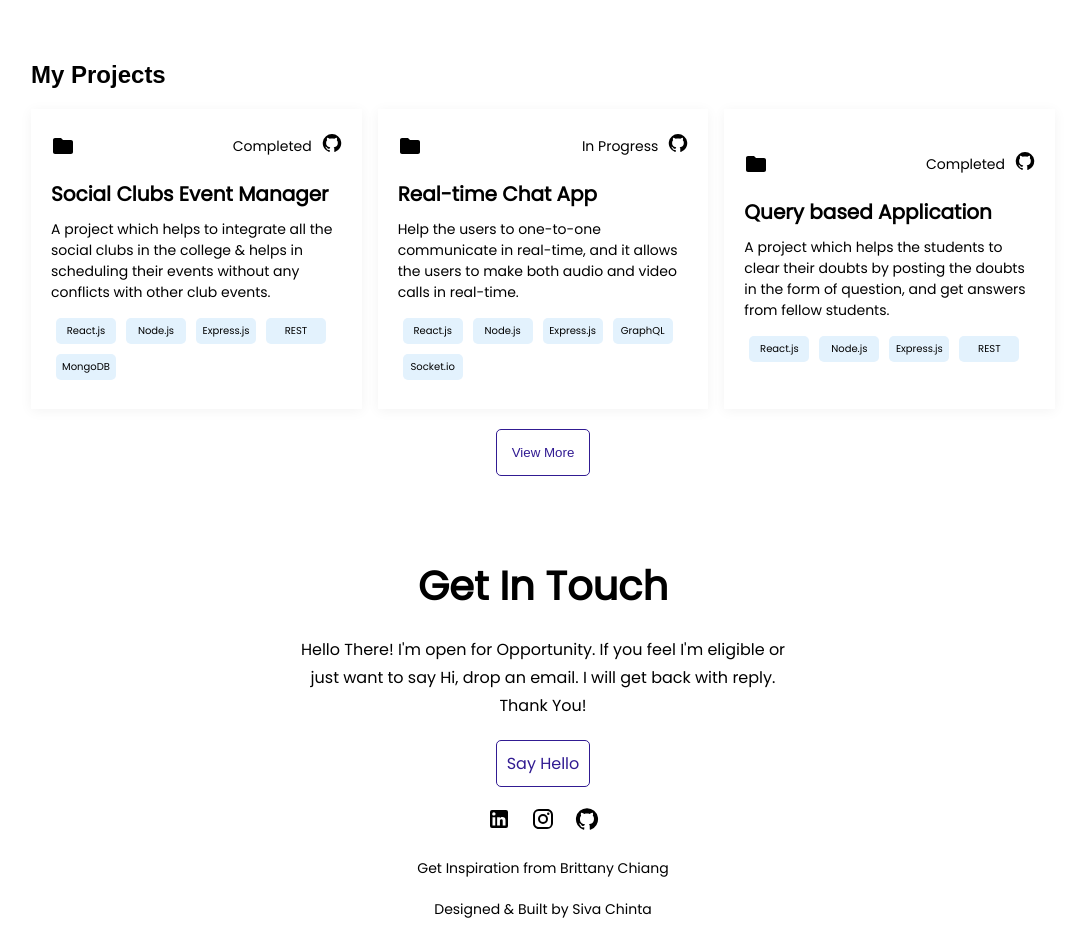
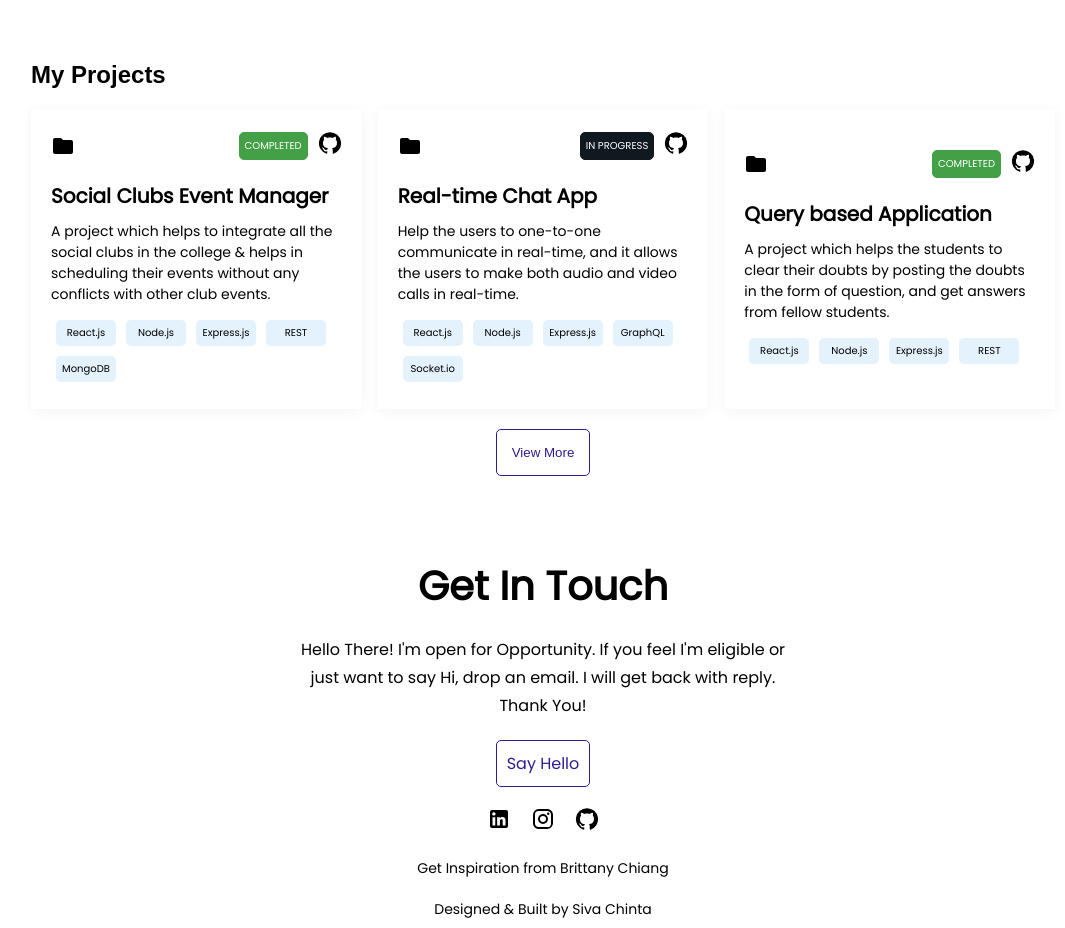
Before and after one commit to sambasivareddy-ch/sambasiva, a React (Create React App) app: page / in a window 1280 px wide. Shown: the part 1380-2308 px from the top of the page, without its empty margins (97-1162 px from the left). Built offline with nearby package versions, Linux system fonts and the light colour scheme.

Commit message:
status styles changed

```diff
--- a/src/components/Project.js
+++ b/src/components/Project.js
@@ -4,19 +4,21 @@ import GitHubIcon from "@mui/icons-material/GitHub";
 import styles from "../styles/page.module.css";
 
 const Project = (props) => {
-    const classes = `${styles["pro-wrapper"]} ${props.className}`
+    const classes = `${styles["pro-wrapper"]} ${props.className}`;
     return (
         <div className={classes}>
             <div className={styles["project-header"]}>
                 <FolderIcon />
-                <div>
-                    <span className={"status"}>{ props.project_details.status }</span>
+                <div className={styles["header-meta"]}>
+                    <span className={`${styles["status"]} ${styles[props.className]}`}>
+                        {props.project_details.status}
+                    </span>
                     <a
                         href={props.project_details.gitlink}
                         target="_blank"
                         rel="noreferrer"
                     >
-                    <GitHubIcon fontSize="small"/>
+                        <GitHubIcon fontSize="medium" />
                     </a>
                 </div>
             </div>
--- a/src/components/Projects.js
+++ b/src/components/Projects.js
@@ -1,50 +1,58 @@
-import React from 'react';
-import { Link } from 'react-router-dom';
-import styles from '../styles/page.module.css';
-import Project from './Project';
+import React from "react";
+import { Link } from "react-router-dom";
+import styles from "../styles/page.module.css";
+import Project from "./Project";
 
 const projects_arr = [
     {
         project_name: "Social Clubs Event Manager",
         gitlink: "https://github.com/samba-chinta/club_manager",
-        description: "A project which helps to integrate all the social clubs in the college & helps in scheduling their events without any conflicts with other club events.",
-        skills: ['React.js', 'Node.js', 'Express.js', 'REST', 'MongoDB'],
-        status: "Completed"
+        description:
+            "A project which helps to integrate all the social clubs in the college & helps in scheduling their events without any conflicts with other club events.",
+        skills: ["React.js", "Node.js", "Express.js", "REST", "MongoDB"],
+        status: "Completed",
     },
     {
         project_name: "Real-time Chat App",
         gitlink: "https://github.com/samba-chinta/realtime-chat-app",
-        description: "Help the users to one-to-one communicate in real-time, and it allows the users to make both audio and video calls in real-time.",
-        skills: ['React.js', 'Node.js', 'Express.js', 'GraphQL', 'Socket.io'],
-        status: "In Progress"
+        description:
+            "Help the users to one-to-one communicate in real-time, and it allows the users to make both audio and video calls in real-time.",
+        skills: ["React.js", "Node.js", "Express.js", "GraphQL", "Socket.io"],
+        status: "In Progress",
     },
     {
         project_name: "Query based Application",
-        gitlink: "https://github.com/samba-chinta/question_and_answer_website_client",
-        description: "A project which helps the students to clear their doubts by posting the doubts in the form of question, and get answers from fellow students.",
-        skills: ['React.js', 'Node.js', 'Express.js', 'REST'],
-        status: "Completed"
+        gitlink:
+            "https://github.com/samba-chinta/question_and_answer_website_client",
+        description:
+            "A project which helps the students to clear their doubts by posting the doubts in the form of question, and get answers from fellow students.",
+        skills: ["React.js", "Node.js", "Express.js", "REST"],
+        status: "Completed",
     },
-]
+];
 
 const Projects = () => {
     return (
-        <div className={styles['projects-wrapper']} id="projects">
-            <h2 className={styles['title']}>My Projects</h2>
-            <div className={styles['projects-list']}>
-                {
-                    projects_arr.map(pro => {
-                        return <Project project_details={pro} key={ Math.random() } />
-                    })
-                }
+        <div className={styles["projects-wrapper"]} id="projects">
+            <h2 className={styles["title"]}>My Projects</h2>
+            <div className={styles["projects-list"]}>
+                {projects_arr.map((pro) => {
+                    return (
+                        <Project
+                            className={pro.status.split(' ').join('-').toLowerCase()}
+                            project_details={pro}
+                            key={Math.random()}
+                        />
+                    );
+                })}
             </div>
-            <div className={styles['view-more__wrapper']}>
-                <button className={styles['view-more__btn']}>
-                        <Link to="/projects">View More</Link>
+            <div className={styles["view-more__wrapper"]}>
+                <button className={styles["view-more__btn"]}>
+                    <Link to="/projects">View More</Link>
                 </button>
             </div>
         </div>
-    )
-}
+    );
+};
 
 export default Projects;
--- a/src/index.css
+++ b/src/index.css
@@ -9,6 +9,8 @@
   --font-family-pop: 'Poppins', serif;
   --bg-color: #0B192E;
   --text-color: #90a4ae;
+  --green-color: #43a047;
+  --white-color: #fff;
 }
 
 
--- a/src/styles/page.module.css
+++ b/src/styles/page.module.css
@@ -178,11 +178,30 @@
     align-items: center;
 }
 
-.project-header div {
+.project-header .header-meta {
     display: flex;
     align-items: center;
+    justify-content: center;
     gap: 10px;
     font-size: 14px;
+}
+
+.status {
+    text-transform: uppercase;
+    padding: 5px;
+    border-radius: 5px;
+    color: var(--white-color);
+    font-size: 10px;
+}
+
+.completed {
+    border: solid 1px var(--green-color);
+    background-color: var(--green-color);
+}
+
+.in-progress {
+    border: solid 1px var(--charcoal-color);
+    background-color: var(--charcoal-color);
 }
 
 .project-body h3 {
```
Lines whose indentation alone changed are shown as unchanged.
